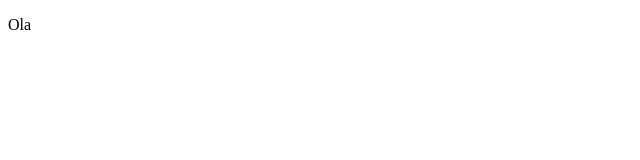
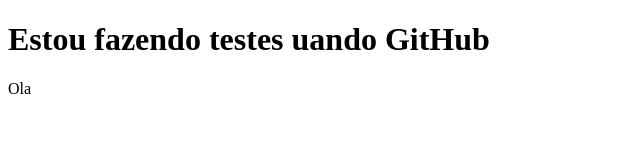
Before and after one commit to francielamello/TrabalhosUnivates, a plain HTML site: page OrdenacaoDeAlgoritmos/index.htm in a window 1280 px wide. Shown: the whole page, without its empty margins (0-640 px from the left). Drawn offline with Linux system fonts and the light colour scheme.

Commit message:
adicionando uma descricao

```diff
--- a/OrdenacaoDeAlgoritmos/index.htm
+++ b/OrdenacaoDeAlgoritmos/index.htm
@@ -6,6 +6,7 @@
     <title>Document</title>
 </head>
 <body>
+    <h1>Estou fazendo testes uando GitHub</h1>
     <p>Ola</p>
 </body>
 </html>
```
